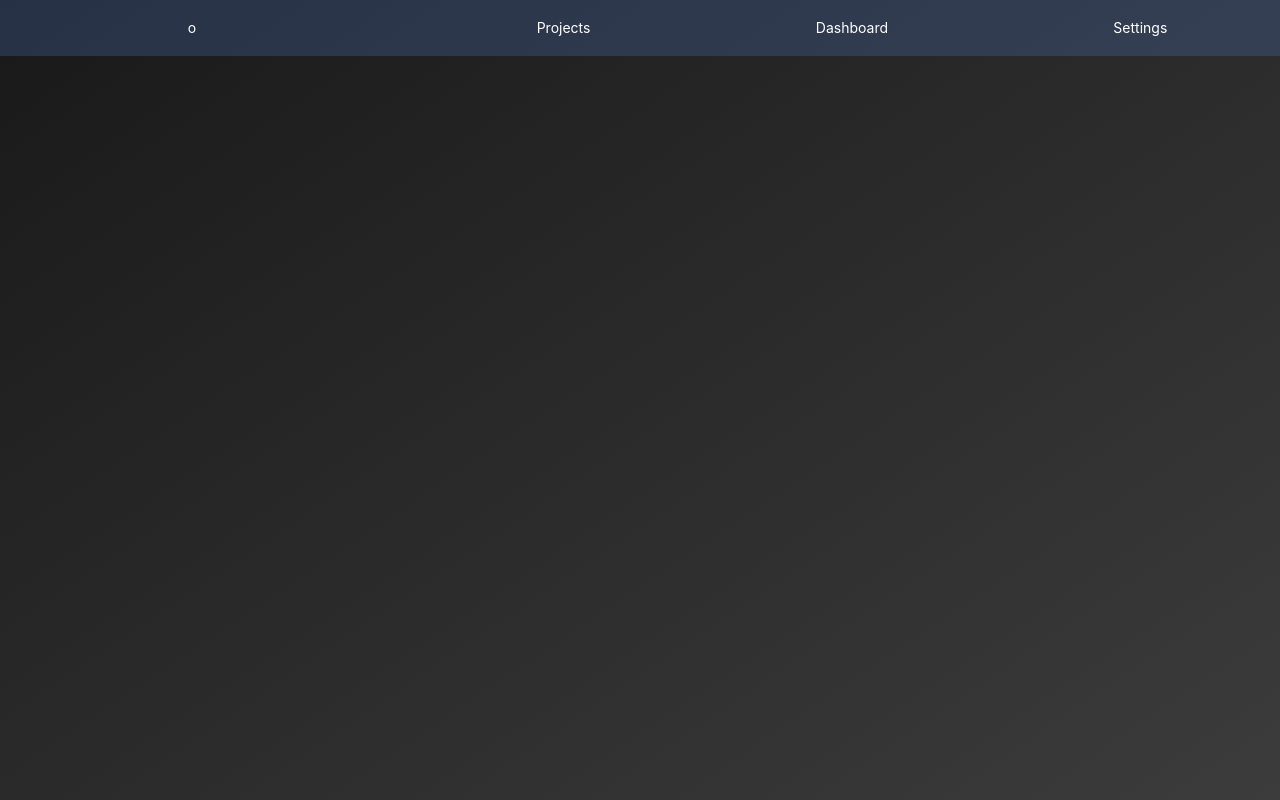
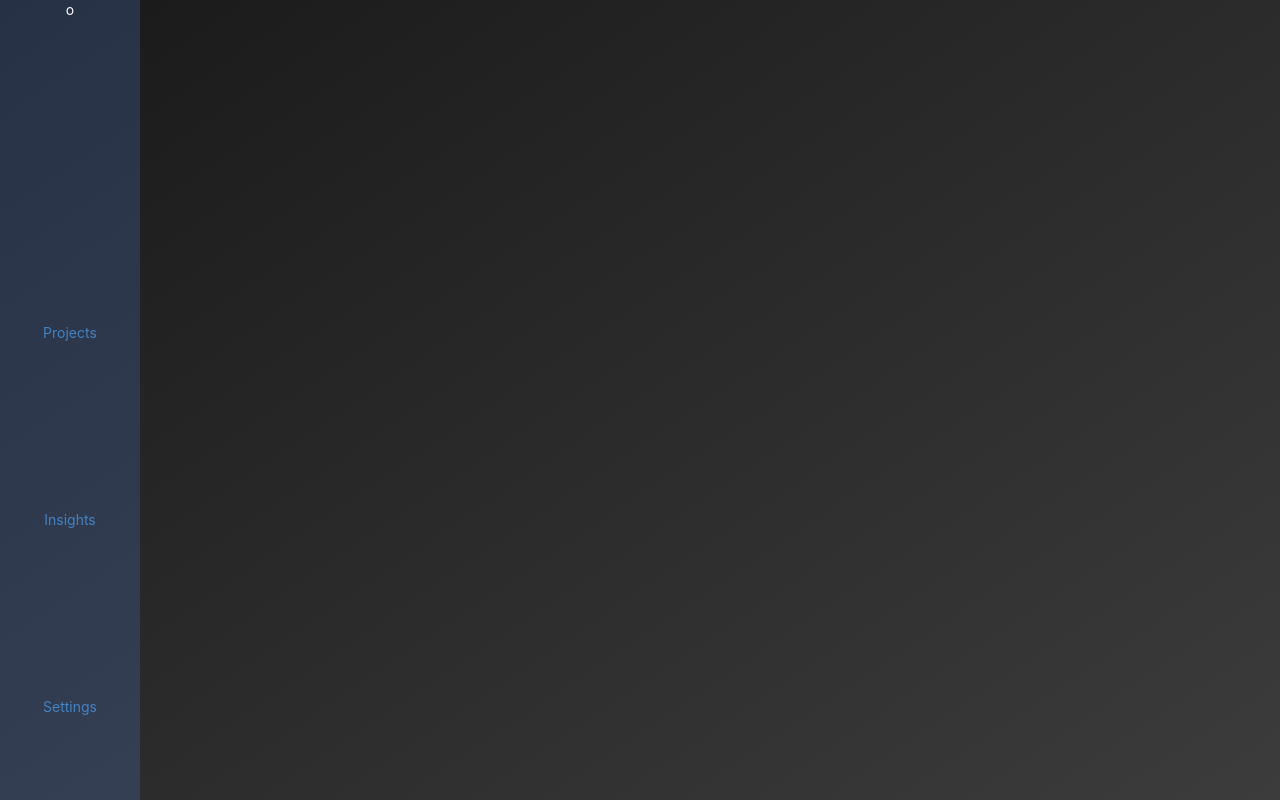
Before and after one commit to BartTheScrivner/work-timer-frontend, a React (Create React App) app: page / in a window 1280 px wide. Built offline with nearby package versions, Linux system fonts and the light colour scheme.

Commit message:
made navbar vertical and added navlinks

```diff
--- a/src/App.css
+++ b/src/App.css
@@ -51,37 +51,39 @@ body {
 }
 
 .nav {
-  position: relative;
-  top: 0;
-  width: 100vw;
-  min-height: 4rem;
+  position: absolute;
+  left: 0;
+  height: 100vh;
+  width: 10rem;
   display: flex;
-  flex-flow: row nowrap;
+  flex-flow: column nowrap;
   align-items: center;
   background-color: rgba(78, 118, 192, 0.267);
 }
 
 .nav-brand{
-  height: 100%;
-  width: 30%;
+  width: 100%;
+  height: 30%;
   text-align: center;
   align-self: flex-start;
   margin: auto;
 }
 
 .nav-menu {
-  width: 70%;
-  height: 100%;
+  height: 70%;
+  width: 100%;
 }
 
 .nav-items {
+  padding: 0;
   list-style: none;
   display: flex;
-  flex-flow: row nowrap;
+  flex-flow: column nowrap;
   justify-content: space-around;
   height: 100%;
 }
 
-.nav-item {
-  height: 100%;
+.nav-items li {
+  text-align: center;
+  width: 100%;
 }
--- a/src/App.js
+++ b/src/App.js
@@ -10,13 +10,14 @@ import { setUser, logoutUser } from './actions/userActions'
 import './App.css';
 
 function App(props) {
+  const setUser = props.setUser
   useEffect(() => {
     if (localStorage.token) {
-      props.setUser()
+      setUser()
     }
     return () => {
     }
-  }, [])
+  })
   return (
   <Router>
         <Navbar />
--- a/src/components/Navbar.js
+++ b/src/components/Navbar.js
@@ -1,5 +1,6 @@
 import React from 'react'
 import { connect } from 'react-redux'
+import {NavLink} from "react-router-dom"
 
 export const Navbar = () => {
   return (
@@ -8,9 +9,9 @@ export const Navbar = () => {
         <div className="nav-brand">o</div>
         <div className="nav-menu">
           <ul className="nav-items">
-            <li className="projects">Projects</li>
-            <li className="nav-item">Dashboard</li>
-            <li className="nav-item">Settings</li>
+            <li className="projects"><NavLink to="/projects">Projects</NavLink></li>
+            <li className="nav-item"><NavLink to="/insights">Insights</NavLink></li>
+            <li className="nav-item"><NavLink to="/settings">Settings</NavLink></li>
           </ul>
         </div>
       </div>
--- a/src/components/ProjectScrum.js
+++ b/src/components/ProjectScrum.js
@@ -1,4 +1,4 @@
-import React, { Component } from 'react'
+import React from 'react'
 import { connect } from 'react-redux'
 
 export const ProjectScrum = () => {
--- a/src/containers/InsightsContainer.js
+++ b/src/containers/InsightsContainer.js
@@ -1,4 +1,4 @@
-import React, { Component } from 'react'
+import React from 'react'
 import { connect } from 'react-redux'
 
 export const InsightsContainer = () => {
--- a/src/containers/ProjectContainer.js
+++ b/src/containers/ProjectContainer.js
@@ -1,4 +1,4 @@
-import React, { Component } from 'react'
+import React from 'react'
 import { connect } from 'react-redux'
 
 export const ProjectContainer = () => {
--- a/src/containers/Welcome.js
+++ b/src/containers/Welcome.js
@@ -1,4 +1,4 @@
-import React, { Component } from 'react'
+import React from 'react'
 
 export const Welcome = () => {
   return (
```
